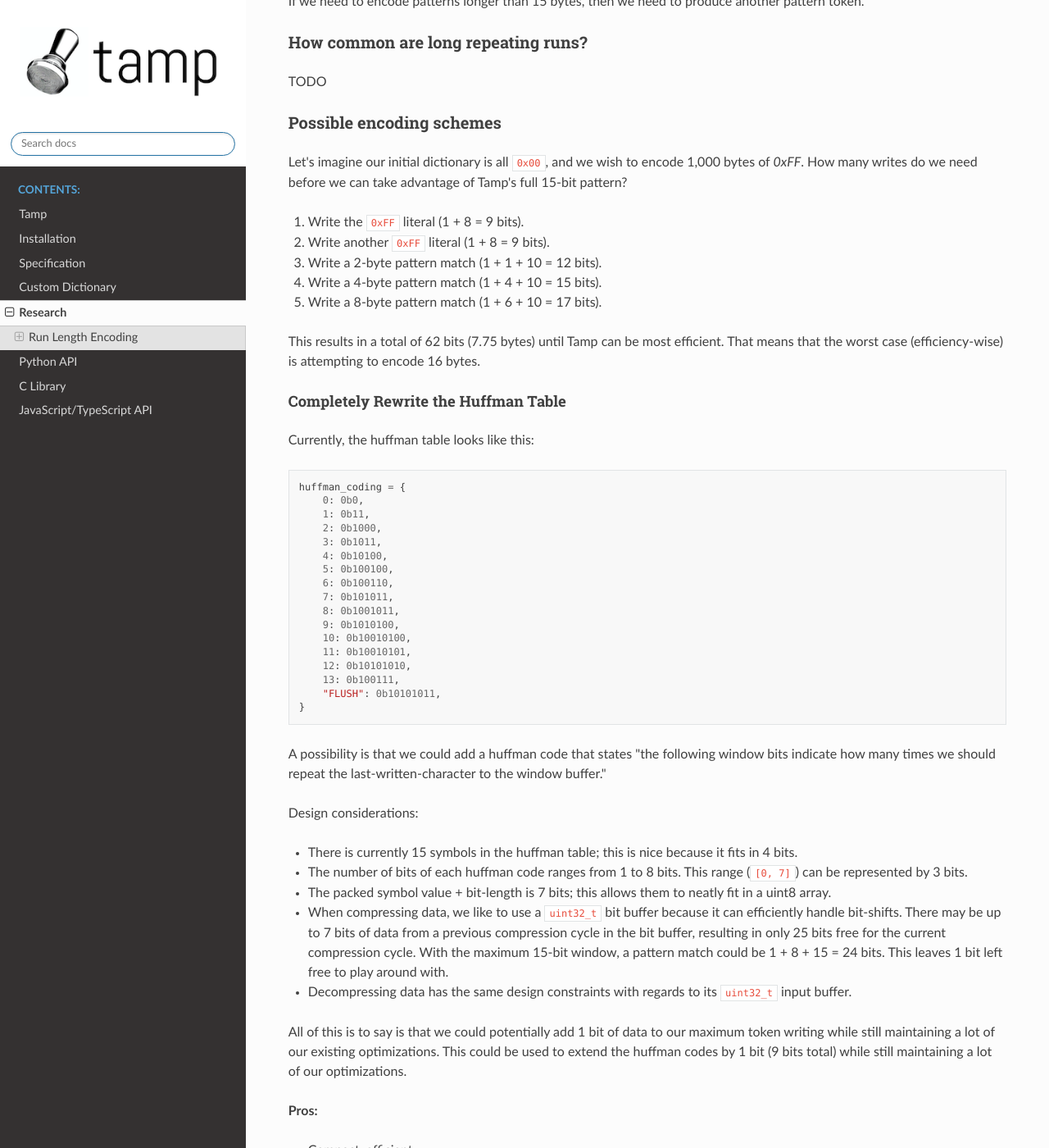
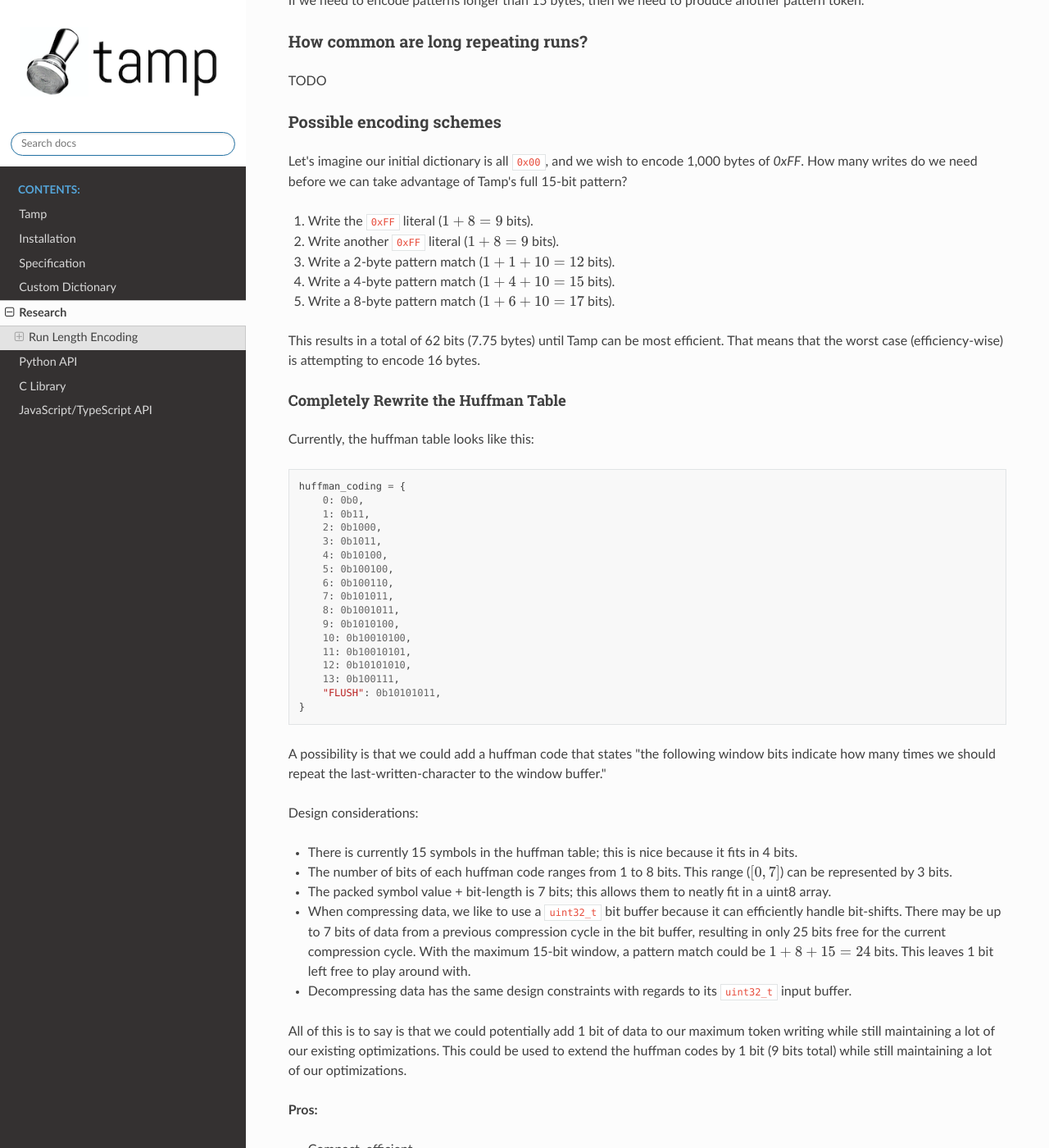
Before and after one commit to BrianPugh/tamp, a Sphinx documentation site: the page built from docs/source/research.rst, in a window 1280 px wide and 1400 px high, scrolled down 673 px. Shown: the whole window at 82% size. Built offline with Sphinx 7.4.7 and the Read the Docs theme 3.1.0, drawn with Linux system fonts in a browser that asks for light colours; part of the change alters nothing that is shown; some of the changed text lies outside the part shown.

```diff
--- a/docs/source/research.rst
+++ b/docs/source/research.rst
@@ -10,8 +10,8 @@ Run Length Encoding
 A limitation of tamp's encoding system is that it can only handle relatively short patterns.
 Under most configurations, tamp maxes out at 15 bytes.
 
-For the typical configuration (`window=10`, `literal=8`), a 15-byte pattern takes ``1 + 6 + 10 = 17`` bits.
-15 bytes is 120 bits, so ``120 / 17 = 7.0588`` should be the theoretical maximum compression ratio of data with Tamp.
+For the typical configuration (``window=10``, ``literal=8``), a 15-byte pattern takes :math:`1 + 6 + 10 = 17` bits.
+15 bytes is 120 bits, so :math:`\frac{120}{17} = 7.0588` should be the theoretical maximum compression ratio of data with Tamp.
 
 Let's confirm this:
 
@@ -35,11 +35,11 @@ Possible encoding schemes
 Let's imagine our initial dictionary is all ``0x00``, and we wish to encode 1,000 bytes of `0xFF`.
 How many writes do we need before we can take advantage of Tamp's full 15-bit pattern?
 
-#. Write the ``0xFF`` literal (1 + 8 = 9 bits).
-#. Write another ``0xFF`` literal (1 + 8 = 9 bits).
-#. Write a 2-byte pattern match (1 + 1 + 10 = 12 bits).
-#. Write a 4-byte pattern match (1 + 4 + 10 = 15 bits).
-#. Write a 8-byte pattern match (1 + 6 + 10 = 17 bits).
+#. Write the ``0xFF`` literal (:math:`1 + 8 = 9` bits).
+#. Write another ``0xFF`` literal (:math:`1 + 8 = 9` bits).
+#. Write a 2-byte pattern match (:math:`1 + 1 + 10 = 12` bits).
+#. Write a 4-byte pattern match (:math:`1 + 4 + 10 = 15` bits).
+#. Write a 8-byte pattern match (:math:`1 + 6 + 10 = 17` bits).
 
 This results in a total of 62 bits (7.75 bytes) until Tamp can be most efficient.
 That means that the worst case (efficiency-wise) is attempting to encode 16 bytes.
@@ -73,11 +73,11 @@ A possibility is that we could add a huffman code that states "the following win
 Design considerations:
 
 * There is currently 15 symbols in the huffman table; this is nice because it fits in 4 bits.
-* The number of bits of each huffman code ranges from 1 to 8 bits. This range (``[0, 7]``) can be represented by 3 bits.
+* The number of bits of each huffman code ranges from 1 to 8 bits. This range (:math:`[0, 7]`) can be represented by 3 bits.
 * The packed symbol value + bit-length is 7 bits; this allows them to neatly fit in a uint8 array.
 * When compressing data, we like to use a ``uint32_t`` bit buffer because it can efficiently handle bit-shifts.
   There may be up to 7 bits of data from a previous compression cycle in the bit buffer, resulting in only 25 bits free for the current compression cycle.
-  With the maximum 15-bit window, a pattern match could be 1 + 8 + 15 = 24 bits.
+  With the maximum 15-bit window, a pattern match could be :math:`1 + 8 + 15 = 24` bits.
   This leaves 1 bit left free to play around with.
 * Decompressing data has the same design constraints with regards to its ``uint32_t`` input buffer.
 
```
